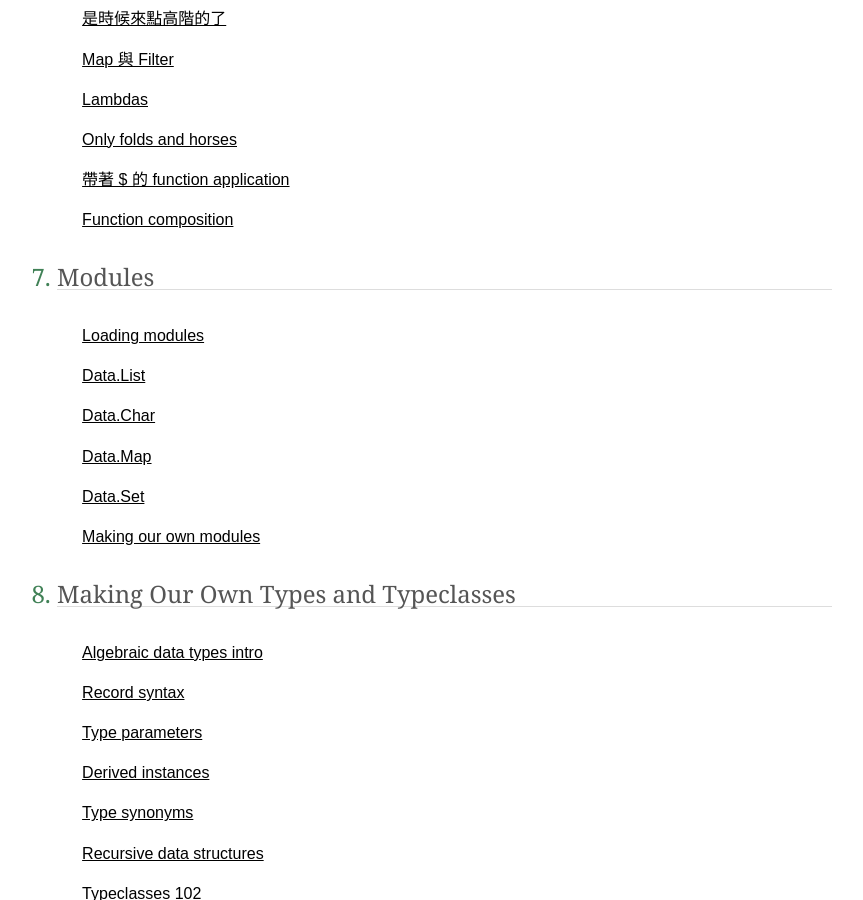
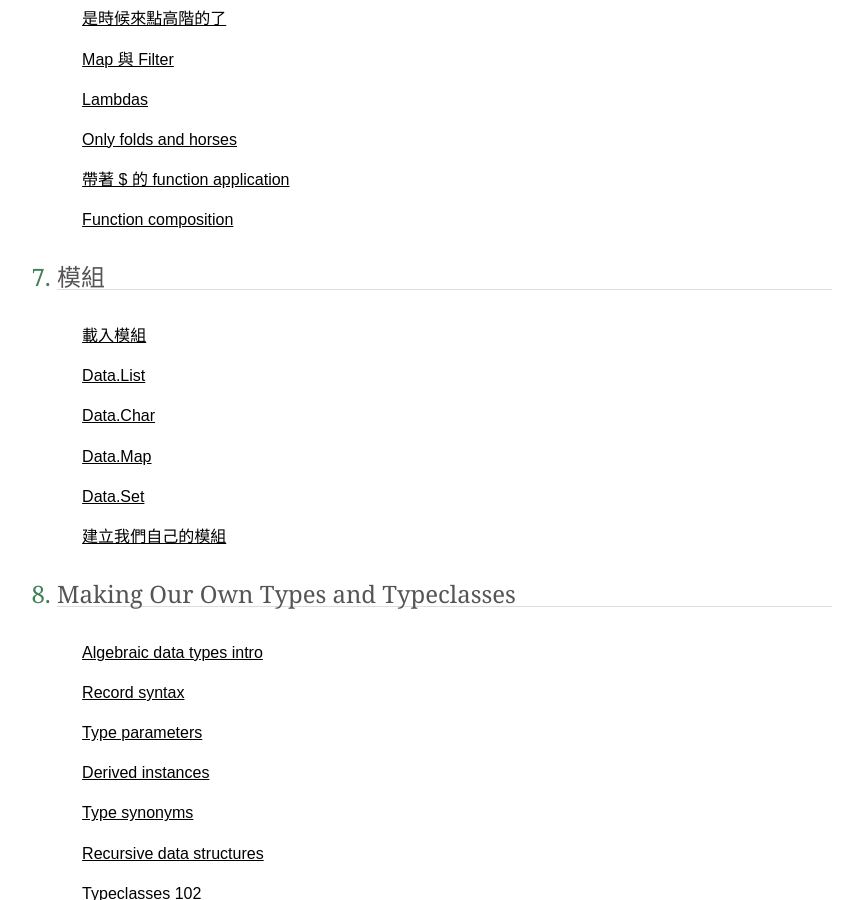
Before and after one commit to jason2506/lyah.zh-tw, a Jekyll site: the page built from index.md, in a window 1280 px wide and 900 px high, scrolled down 1576 px. Shown: the whole window, without its empty margins (208-1071 px from the left). Built offline with Jekyll 4.4.1, drawn with Linux system fonts in a browser that asks for light colours; Markdown is read by kramdown in place of the engine named in the settings.

Commit message:
Add the page of Chapter 7.

```diff
--- a/index.md
+++ b/index.md
@@ -41,13 +41,13 @@ class: chapters
     * [Only folds and horses](higher-order-functions#folds)
     * [帶著 $ 的 function application](higher-order-functions#function-application)
     * [Function composition](higher-order-functions#composition)
-7.  [Modules](#)
-    * [Loading modules](#)
-    * [Data.List](#)
-    * [Data.Char](#)
-    * [Data.Map](#)
-    * [Data.Set](#)
-    * [Making our own modules](#)
+7.  [模組](modules)
+    * [載入模組](modules#loading-modules)
+    * [Data.List](modules#data-list)
+    * [Data.Char](modules#data-char)
+    * [Data.Map](modules#data-map)
+    * [Data.Set](modules#data-set)
+    * [建立我們自己的模組](modules#making-our-own-modules)
 8.  [Making Our Own Types and Typeclasses](#)
     * [Algebraic data types intro](#)
     * [Record syntax](#)
```
Also changed, not shown: higher-order-functions/index.md (+3 -0 lines), modules/index.md (added, +19 -0 lines).
